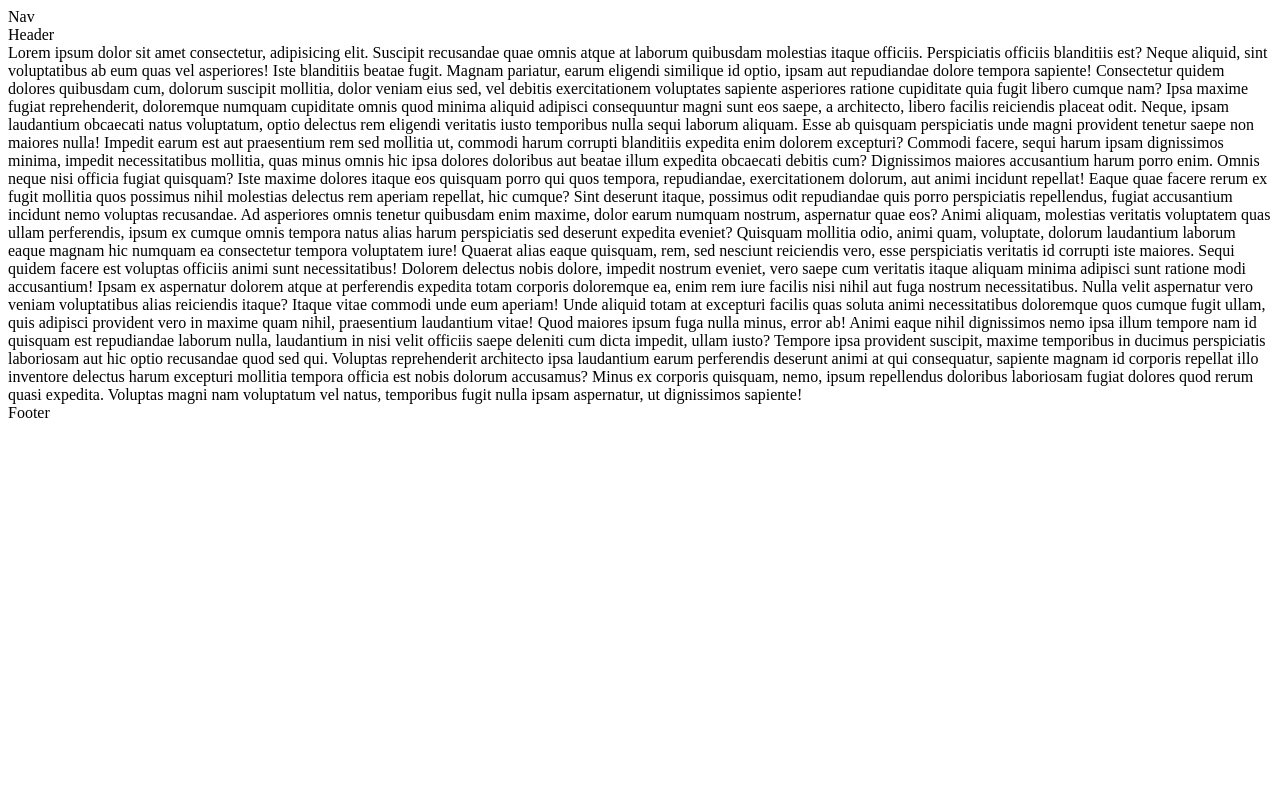
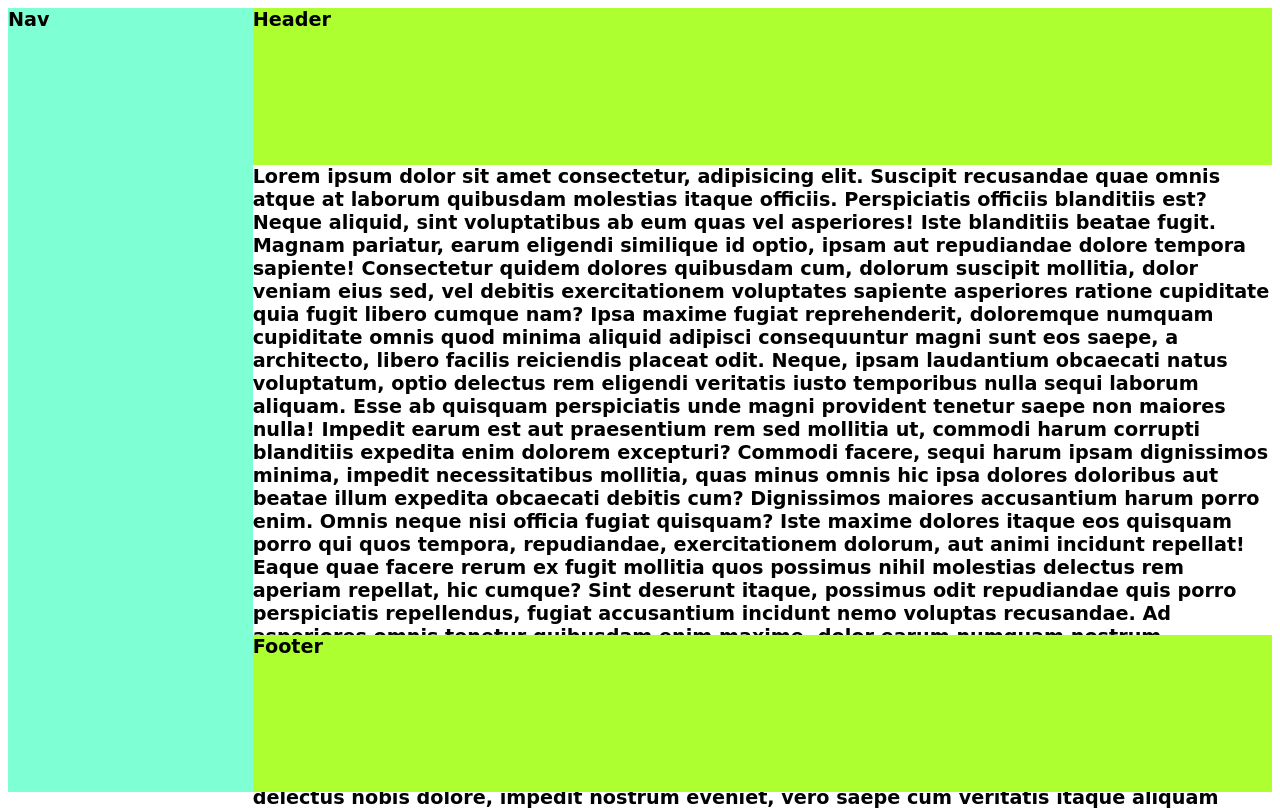
Before and after one commit to MritunjayNigam/Web-Development, a plain HTML site: page README.html in a window 1280 px wide. Shown: the top 810 px of the page. Drawn offline with Linux system fonts and the light colour scheme.

Commit message:
Update README.html

```diff
--- a/README.html
+++ b/README.html
@@ -2,7 +2,41 @@
 <head>
     <meta name="viewport" content="width=device-width, initial-scale=1.0">
     <title>Challenge 6</title>
-    <link rel="stylesheet" href="challenge 6.css">
+    <style>
+        body{
+    display:flex;
+    font-size: larger;
+    font-weight: 600;
+    font-family: cursive;
+}
+nav{
+    background-color: aquamarine;
+    width: 24%;
+    height: 100%;
+    position: sticky;
+}
+.main{
+    width: 100%;
+}
+header,footer{
+    background-color: greenyellow;
+    width: 100%;
+    height: 20%;
+    position: sticky;
+}
+header{
+    top: 0%;
+}
+nav{
+    position: sticky;
+    top: 0%;
+    left: 0%;
+}
+article{
+    height: 60%;
+
+}
+    </style>
 </head>
 <body>
         <nav>Nav</nav>
```
